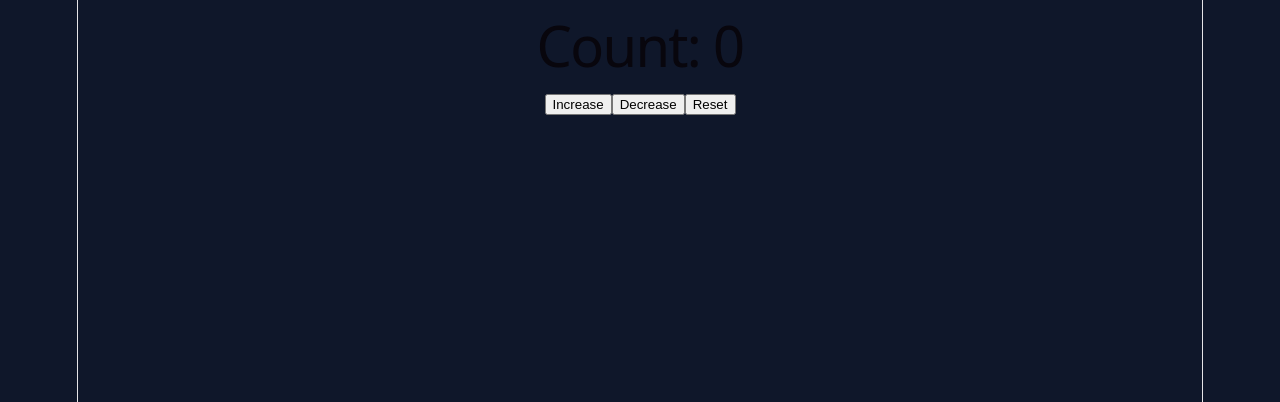
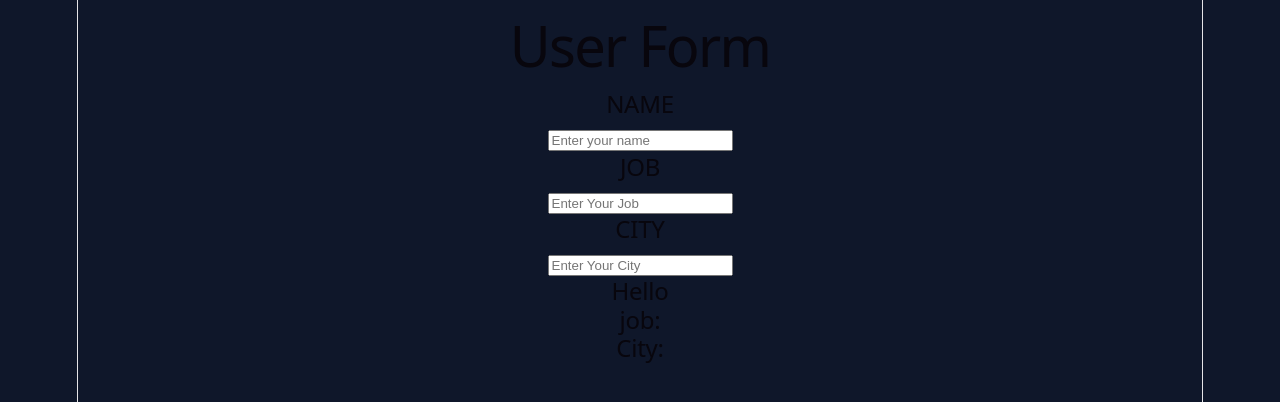
Before and after one commit to nizamudheentsae/react-learning, a React (Vite) app: page / in a window 1280 px wide. Shown: the top 402 px of the page. Built offline with nearby package versions, Linux system fonts and the light colour scheme.

Commit message:
Day 36 - React Form Handling

```diff
--- a/src/App.jsx
+++ b/src/App.jsx
@@ -1,5 +1,5 @@
 import "./App.css";
-import Counter from "./Counter";
+import NameForm from "./NameForm";
 
 
 function App() {
@@ -7,7 +7,7 @@ function App() {
     <div>
 
 
-      <Counter/>
+      <NameForm/>
     </div>
   );
 }
--- a/src/Counter.jsx
+++ b/src/Counter.jsx
@@ -17,9 +17,9 @@ function Counter () {
         <div className="container mx-auto mt-5 align-between">
             <h1>Count: {count}</h1>
 
-            <button className="btn ml-2 px-4 py-2" onClick={handleClick}> Increase</button>
-            <button className="btn ml-2 px-4 py-2" onClick={handleClick2}> Decrease</button>
-            <button className="btn ml-2 px-4 py-2" onClick={() => setCount(0)}>Reset</button>
+            <button  onClick={handleClick}> Increase</button>
+            <button  onClick={handleClick2}> Decrease</button>
+            <button  onClick={() => setCount(0)}>Reset</button>
         </div>
     );
 }
--- /dev/null
+++ b/src/NameForm.jsx
@@ -0,0 +1,45 @@
+import { useState } from "react";
+
+
+function NameForm () {
+
+    const [name, setName] = useState ("");
+    const [job, setJob] = useState ("");
+    const [location, setLocation] = useState ("")
+
+    return (
+        <div>
+            <h1>User Form</h1>
+
+            <h2>NAME</h2>
+            <input
+
+                type = "text"
+                placeholder = "Enter your name"
+                value = {name}
+                onChange = {(event) => setName(event.target.value)}
+            />
+            <h2>JOB</h2>
+            <input
+            type = "text"
+            placeholder = "Enter Your Job"
+            value = {job}
+            onChange={(event) => setJob(event.target.value)}
+
+            />
+            <h2>CITY</h2>
+            <input
+            type = "text"
+            placeholder = "Enter Your City"
+            value = {location}
+            onChange={(event) => setLocation(event.target.value)} />
+
+
+
+            <h2> Hello {name} <br /> job: {job} <br /> City: {location} </h2>
+        </div>
+
+    )
+}
+
+export default NameForm;
```
